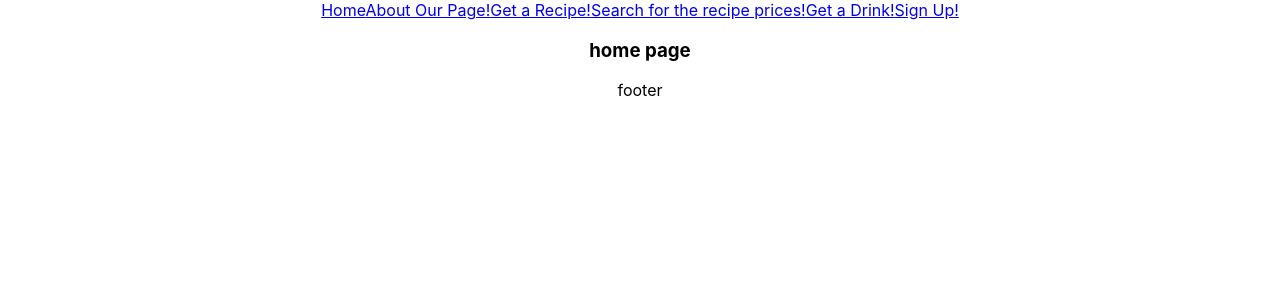
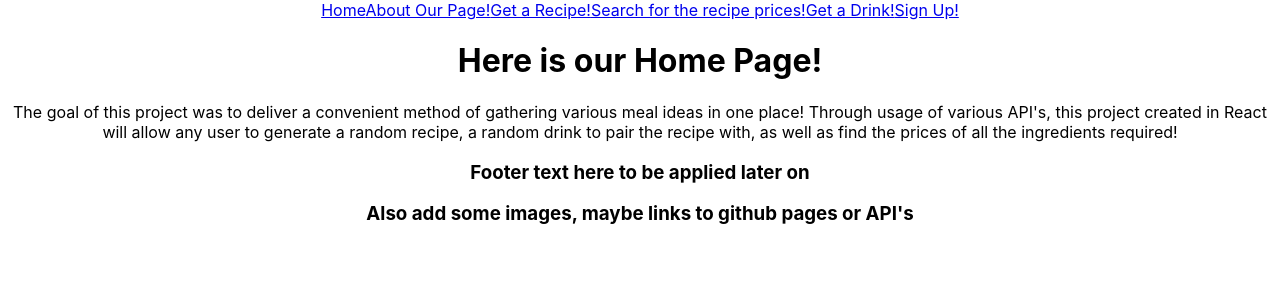
Before and after one commit to vincentM46/vps-project, a React (Create React App) app: page / in a window 1280 px wide. Shown: the top 300 px of the page. Built offline with nearby package versions, Linux system fonts and the light colour scheme.

Commit message:
commit 3
Added some more placeholder text in the AboutUs, Footer, and HomePage files

```diff
--- a/src/components/AboutUs.js
+++ b/src/components/AboutUs.js
@@ -2,7 +2,7 @@ function AboutUs() {
     return (
         <div>
             <h1>Welcome to the VPS project!</h1>
-            <p>The goal of this project was to deliver a convenient method of gathering various meal ideas in one place! Through usage of various API's, this project created in React will allow any user to generate a random recipe, a random drink to pair the recipe with, as well as find the prices of all the ingredients required!</p>
+            <p>Detailed descriptions of the API's used, as well as endpoints and other methods go here.</p>
         </div>
     )
 }
--- a/src/components/Footer.js
+++ b/src/components/Footer.js
@@ -1,7 +1,8 @@
 function Footer() {
     return (
         <div>
-            <p>footer</p>
+            <h3>Footer text here to be applied later on</h3>
+            <h3>Also add some images, maybe links to github pages or API's</h3>
         </div>
     )
 }
--- a/src/components/HomePage.js
+++ b/src/components/HomePage.js
@@ -1,7 +1,8 @@
 function HomePage() {
     return (
         <div>
-            <h3>home page</h3>
+            <h1>Here is our Home Page!</h1>
+            <p>The goal of this project was to deliver a convenient method of gathering various meal ideas in one place! Through usage of various API's, this project created in React will allow any user to generate a random recipe, a random drink to pair the recipe with, as well as find the prices of all the ingredients required!</p>
         </div>
     )
 }
```
